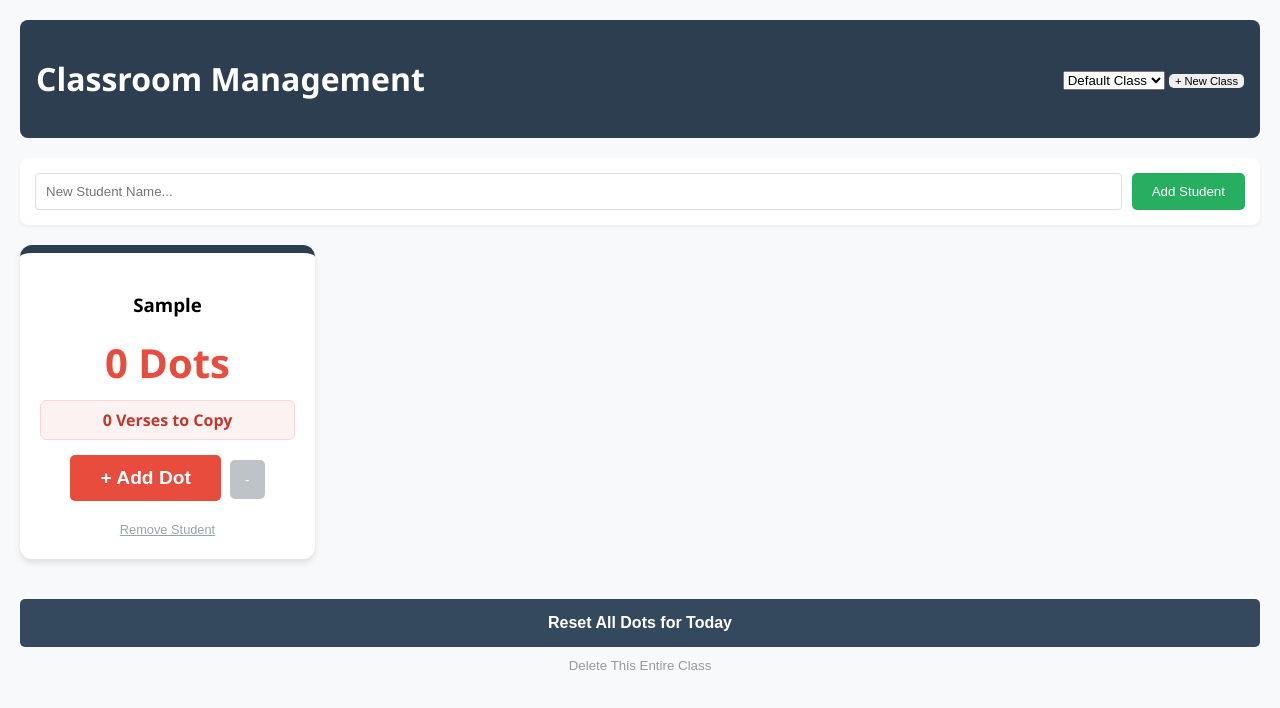
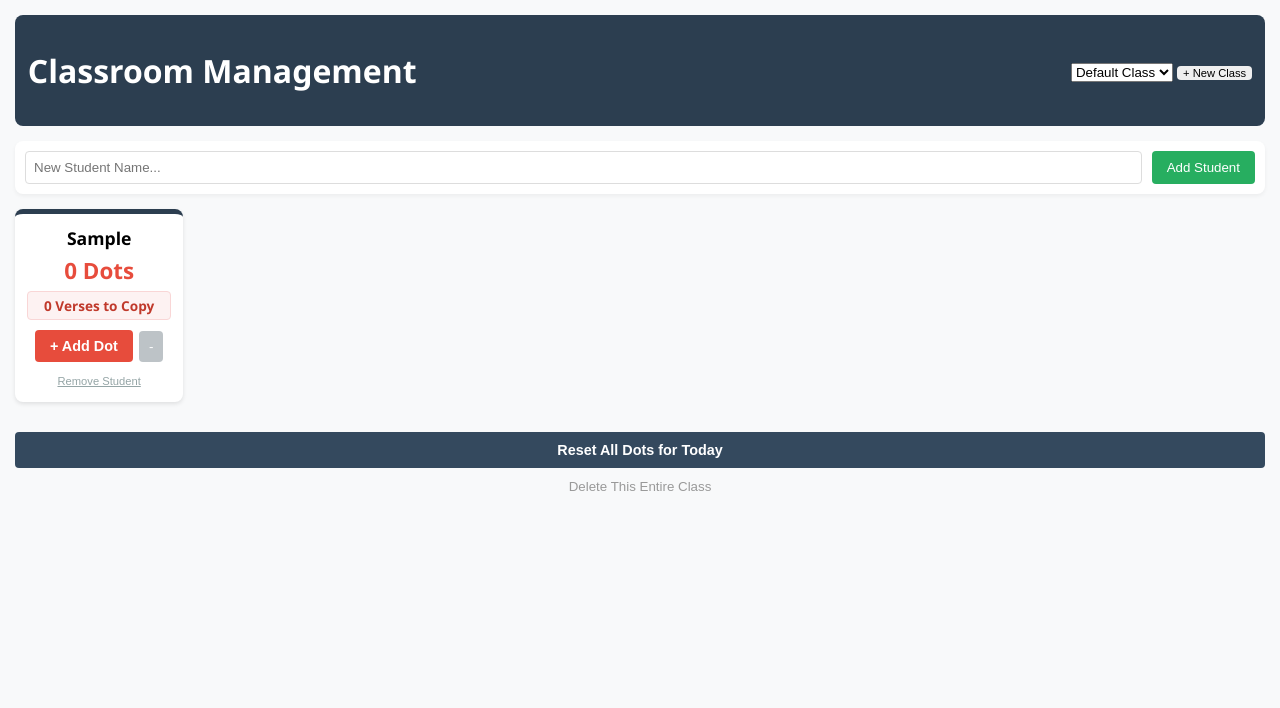
Before and after one commit to McPreacher/ClassroomManagement, a plain HTML site: page index.html in a window 1280 px wide. Both pictures are taken after typing "Sample" into the empty fields and a click on the button "Add Student". Drawn offline with Linux system fonts and the light colour scheme.

Commit message:
Adjusted card sizes for better PC layout

```diff
--- a/style.css
+++ b/style.css
@@ -9,15 +9,15 @@ body {
     font-family: 'Segoe UI', Tahoma, Geneva, Verdana, sans-serif;
     background: var(--bg);
     margin: 0;
-    padding: 20px;
+    padding: 15px;
 }
 
 header {
     background: var(--primary);
     color: white;
-    padding: 1rem;
+    padding: 0.8rem;
     border-radius: 8px;
-    margin-bottom: 20px;
+    margin-bottom: 15px;
 }
 
 .header-content {
@@ -28,100 +28,106 @@ header {
 
 .controls {
     background: white;
-    padding: 15px;
+    padding: 10px;
     border-radius: 8px;
     display: flex;
     gap: 10px;
-    margin-bottom: 20px;
+    margin-bottom: 15px;
     box-shadow: 0 2px 4px rgba(0,0,0,0.05);
 }
 
 #studentName {
     flex-grow: 1;
-    padding: 10px;
+    padding: 8px;
     border: 1px solid #ddd;
     border-radius: 4px;
 }
 
 .grid-container {
     display: grid;
-    grid-template-columns: repeat(auto-fill, minmax(250px, 1fr));
-    gap: 20px;
-    margin-top: 20px;
+    grid-template-columns: repeat(auto-fill, minmax(160px, 1fr));
+    gap: 12px;
+    margin-top: 15px;
 }
 
 .student-card {
     background: white;
-    padding: 20px;
-    border-radius: 12px;
-    box-shadow: 0 4px 6px rgba(0,0,0,0.1);
+    padding: 12px;
+    border-radius: 8px;
+    box-shadow: 0 2px 4px rgba(0,0,0,0.1);
     text-align: center;
-    border-top: 8px solid var(--primary);
+    border-top: 5px solid var(--primary);
+}
+
+.student-card h3 {
+    margin: 0 0 5px 0;
+    font-size: 1.1rem;
+    white-space: nowrap;
+    overflow: hidden;
+    text-overflow: ellipsis;
 }
 
 .dot-display {
-    font-size: 2.5rem;
+    font-size: 1.4rem;
     font-weight: bold;
     color: var(--accent);
-    margin: 10px 0;
+    margin: 5px 0;
 }
 
 .verse-display {
     background: #fdf2f2;
     border: 1px solid #f9d6d6;
-    padding: 8px;
-    border-radius: 6px;
+    padding: 4px;
+    border-radius: 4px;
     font-weight: bold;
-    margin-bottom: 15px;
+    margin-bottom: 10px;
     color: #c0392b;
+    font-size: 0.85rem;
 }
 
 button {
     cursor: pointer;
     border: none;
-    border-radius: 5px;
+    border-radius: 4px;
     transition: background 0.2s;
 }
 
 .btn-primary {
     background: var(--success);
     color: white;
-    padding: 10px 20px;
+    padding: 8px 15px;
 }
 
 .dot-btn {
     background: var(--accent);
     color: white;
-    padding: 12px 30px;
-    font-size: 1.2rem;
+    padding: 8px 15px;
+    font-size: 0.9rem;
     font-weight: bold;
 }
 
 .minus-btn {
     background: #bdc3c7;
     color: white;
-    padding: 12px 15px;
-    margin-left: 5px;
+    padding: 8px 10px;
+    margin-left: 2px;
 }
 
 .delete-btn {
     background: none;
     color: #95a5a6;
-    font-size: 0.8rem;
-    margin-top: 20px;
+    font-size: 0.7rem;
+    margin-top: 12px;
     text-decoration: underline;
-}
-
-.delete-btn:hover {
-    color: var(--accent);
 }
 
 #resetDay {
     width: 100%;
-    margin-top: 40px;
-    padding: 15px;
+    margin-top: 30px;
+    padding: 10px;
     background: #34495e;
     color: white;
-    font-size: 1rem;
+    font-size: 0.9rem;
     font-weight: bold;
 }
+/* End of CSS file */
```
